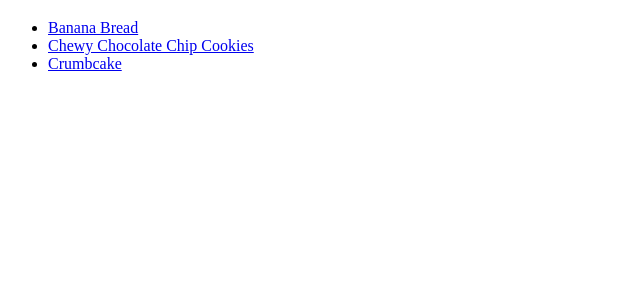
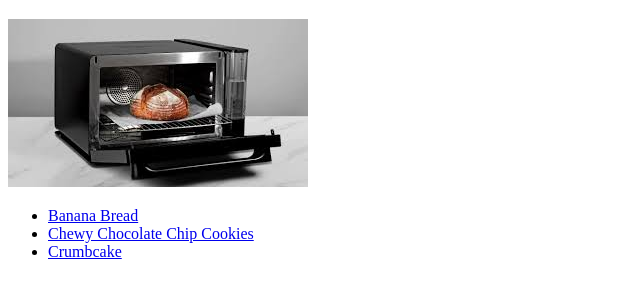
Before and after one commit to Coldie00/odin-recipes, a plain HTML site: page index.html in a window 1280 px wide. Shown: the part 61-356 px from the top of the page, without its empty margins (0-640 px from the left). Drawn offline with Linux system fonts and the light colour scheme.

Commit message:
Add img to homepage

```diff
--- a/index.html
+++ b/index.html
@@ -7,6 +7,7 @@
 
     <body>
         <h1>Odin Recipes</h1>
+        <img src="./images/oven.jpeg" alt="An oven">
         <ul>
 
             <li><a href="./recipes/bananabread.html">Banana Bread</a></li>
```
Also changed, not shown: images/oven.jpeg (added).
